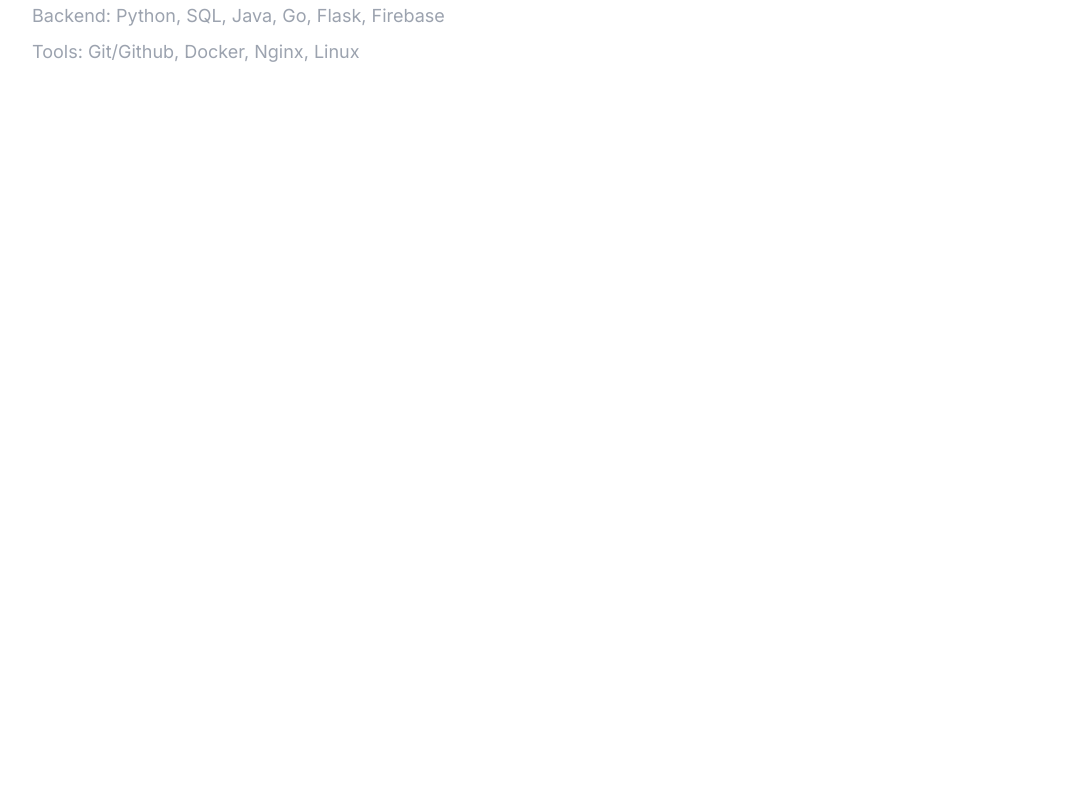
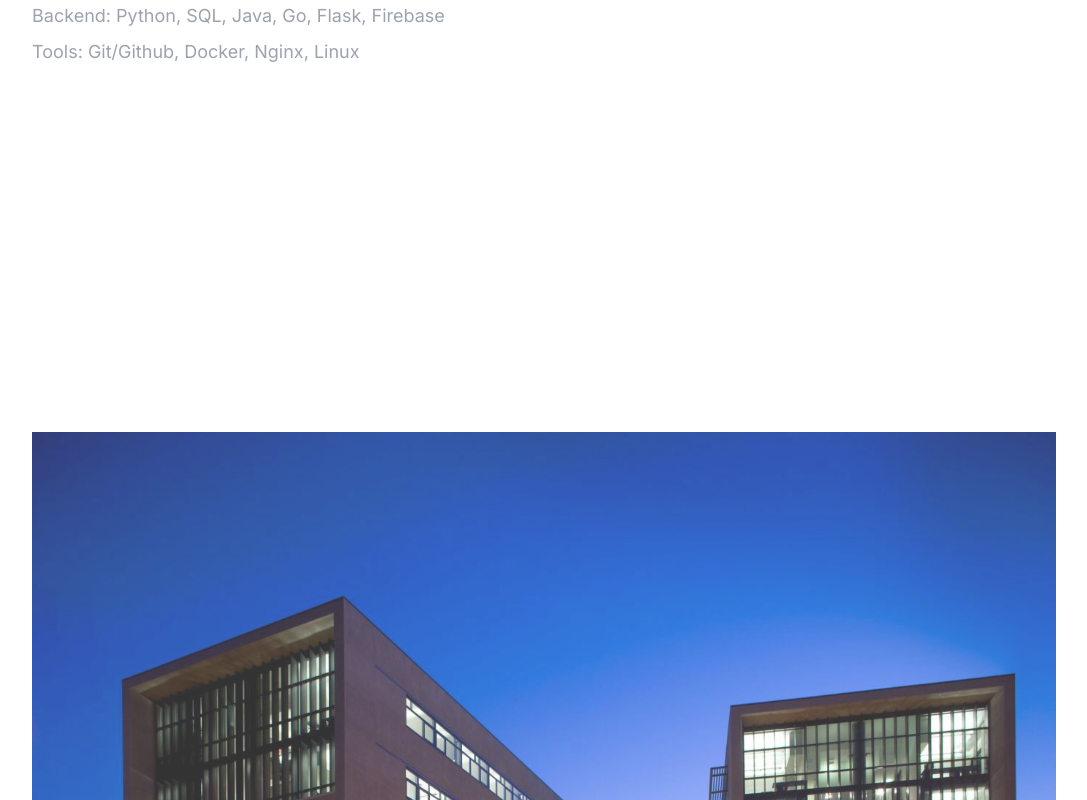
Before and after one commit to PickolZi/jamesdsan, a Next.js app: page / in a window 1280 px wide. Shown: the part 2000-2800 px from the top of the page, without its empty margins (96-1183 px from the left). Built offline with nearby package versions, Linux system fonts and the light colour scheme.

Commit message:
Making cards for experience list

```diff
--- a/src/app/page.tsx
+++ b/src/app/page.tsx
@@ -22,6 +22,7 @@
       <AboutMe />
       <TechStack />
       <ExperienceList />
+      <div className="h-[50vh]"></div>
       <ProjectsList />
       <Links />
 
--- a/src/components/experience.component.tsx
+++ b/src/components/experience.component.tsx
@@ -1,9 +1,14 @@
 "use client"
 import { ExperienceType } from "./types";
 
+import Image from "next/image";
+
+const months = ["January", "February", "March", "April", "May", "June", "July", "August", "September", "October", "November", "December"];
+
 const Experience = ({
     id,
-    title,
+    position,
+    location,
     desc,
     image,
     dateFrom,
@@ -11,12 +16,33 @@
 }:ExperienceType) => {
     return (
         <div>
-            <p>id: {id}</p>
-            <p>title: {title}</p>
-            <p>desc: {desc}</p>
-            <p>image: {image}</p>
-            <p>dateFrom: {dateFrom?.toUTCString()}</p>
-            <p>dateTo: {dateTo?.toUTCString()}</p>
+            <div className="relative">
+                <Image
+                    src={image}
+                    alt={`${location} ${position} picture`}
+                    width={300}
+                    height={300}
+                    className="w-full h-[300] opacity-80"
+                />
+
+                <div className="absolute bottom-0 left-0">
+                    <p>{position}</p>
+                    { location &&
+                        <p>@{location}</p>
+                    }
+                </div>
+
+                <div className="absolute bottom-0 right-0">
+                    { dateFrom &&
+                        <span>{months[dateFrom.getMonth()]} {dateFrom?.getFullYear()} - </span>
+                    }
+                    { dateTo ?
+                        <span>{months[dateTo.getMonth()]} {dateTo.getFullYear()}</span> :
+                        <span>present</span>
+                    }
+                </div>
+            </div>
+            <p>{desc}</p>
         </div>
     )
 }
--- a/src/components/experienceList.component.tsx
+++ b/src/components/experienceList.component.tsx
@@ -10,32 +10,35 @@
     const experiences:ExperienceType[] = [
         {
             id: 1,
-            title: "San Diego Super Computer(SDSC)",
-            desc: "TBD",
-            image: "https://www.randomImage.com/",
+            position: "Research Data Services Intern",
+            location: "San Diego Super Computer(SDSC)",
+            desc: "Lorem ipsum dolor sit amet, consectetur adipisicing elit. Amet eveniet dignissimos aliquid ullam est facilis, ex aperiam fuga aliquam dolores praesentium voluptate ut debitis iste optio earum esse ducimus sequi!",
+            image: "/experiences/SDSC.jpeg",
             dateFrom: new Date(2024,2,20),
-            dateTo: new Date(2024,2,20)
+            dateTo: undefined
         },
-        {
-            id: 2,
-            title: "Freelancer",
-            desc: "TBD",
-            image: "https://www.randomImage.com/",
-            dateFrom: new Date(2024,2,20),
-            dateTo: new Date(2024,2,20)
-        },
-        {
-            id: 3,
-            title: "Math Engineering Science Achievement(MESA) President",
-            desc: "Taught programming and introduced opportunities within the Science, Technology, Engineering, and Math(STEM) field to low-incomed high school students.",
-            image: "https://www.randomImage.com/",
-            dateFrom: new Date(2024,2,20),
-            dateTo: new Date(2024,2,20)
-        }
+        // {
+        //     id: 2,
+        //     desc: "Lorem ipsum dolor sit amet, consectetur adipisicing elit. Amet eveniet dignissimos aliquid ullam est facilis, ex aperiam fuga aliquam dolores praesentium voluptate ut debitis iste optio earum esse ducimus sequi!",
+        //     location: "Freelancer",
+            // position: "",
+        //     image: "https://www.randomImage.com/",
+        //     dateFrom: new Date(2024,2,20),
+        //     dateTo: new Date(2024,2,20)
+        // },
+        // {
+        //     id: 3,
+        //     desc: "Taught programming and introduced opportunities within the Science, Technology, Engineering, and Math(STEM) field to low-incomed high school students.",
+        //     location: "Math Engineering Science Achievement(MESA) President",
+            // position: "",
+        //     image: "https://www.randomImage.com/",
+        //     dateFrom: new Date(2024,2,20),
+        //     dateTo: new Date(2024,2,20)
+        // }
     ]
 
     return (
-        <section>
+        <section className="h-auto">
             <h1 className="text-2xl">
                 <CharactersPopUp text="Experience List" />
             </h1>
@@ -45,7 +48,8 @@
                         <Experience
                             key={experience["id"]}
                             id={experience["id"]}
-                            title={experience["title"]}
+                            position={experience["position"]}
+                            location={experience["location"]}
                             desc={experience["desc"]}
                             image={experience["image"]}
                             dateFrom={experience["dateFrom"]}
--- a/src/components/projectsList.component.tsx
+++ b/src/components/projectsList.component.tsx
@@ -33,7 +33,7 @@
     ]
 
     return (
-        <section>
+        <section className="h-auto">
             <h1 className="text-2xl">
             <CharactersPopUp text="Personal Projects List" />
             </h1>
```
Also changed, not shown: src/components/types.tsx (+5 -4 lines), public/experiences/SDSC.jpeg (added).
